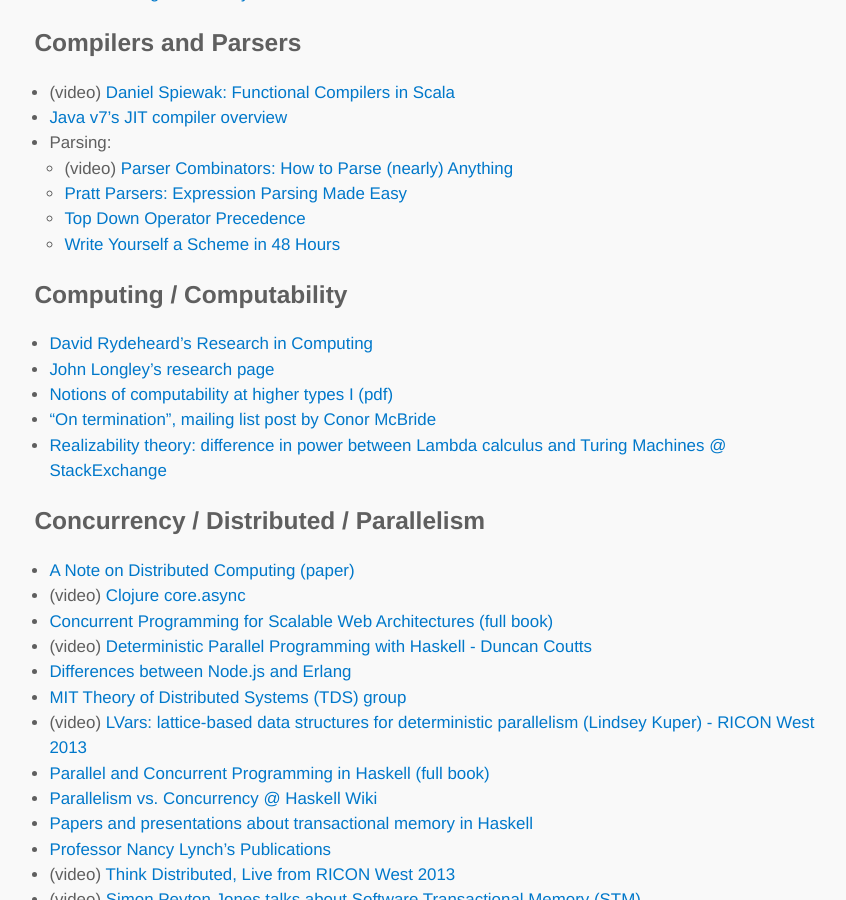
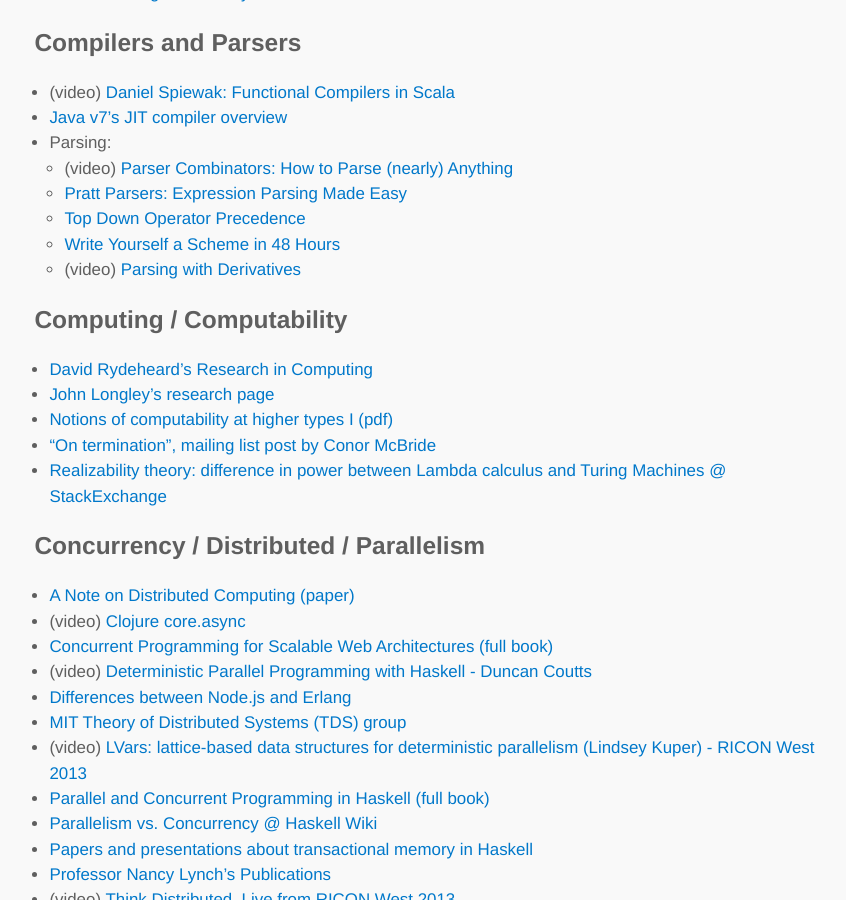
Before and after one commit to lambdatoast/lambdatoast.github.com, a Jekyll site: the page built from cs-resources/index.md, in a window 1280 px wide and 900 px high, scrolled down 930 px. Shown: the whole window, without its empty margins (200-1046 px from the left). Built offline with Jekyll 4.4.1, drawn with Linux system fonts in a browser that asks for light colours.

Commit message:
Add link to Parsing with Derivatives video.

```diff
--- a/cs-resources/index.md
+++ b/cs-resources/index.md
@@ -39,6 +39,7 @@
     + [Pratt Parsers: Expression Parsing Made Easy](http://journal.stuffwithstuff.com/2011/03/19/pratt-parsers-expression-parsing-made-easy/)
     + [Top Down Operator Precedence](http://javascript.crockford.com/tdop/tdop.html)
     + [Write Yourself a Scheme in 48 Hours](http://en.wikibooks.org/wiki/Write_Yourself_a_Scheme_in_48_Hours)
+    + (video) [Parsing with Derivatives](https://www.youtube.com/watch?v=ZzsK8Am6dKU)
 
 ## Computing / Computability
   - [David Rydeheard's Research in Computing](http://www.cs.man.ac.uk/~david/)
```
